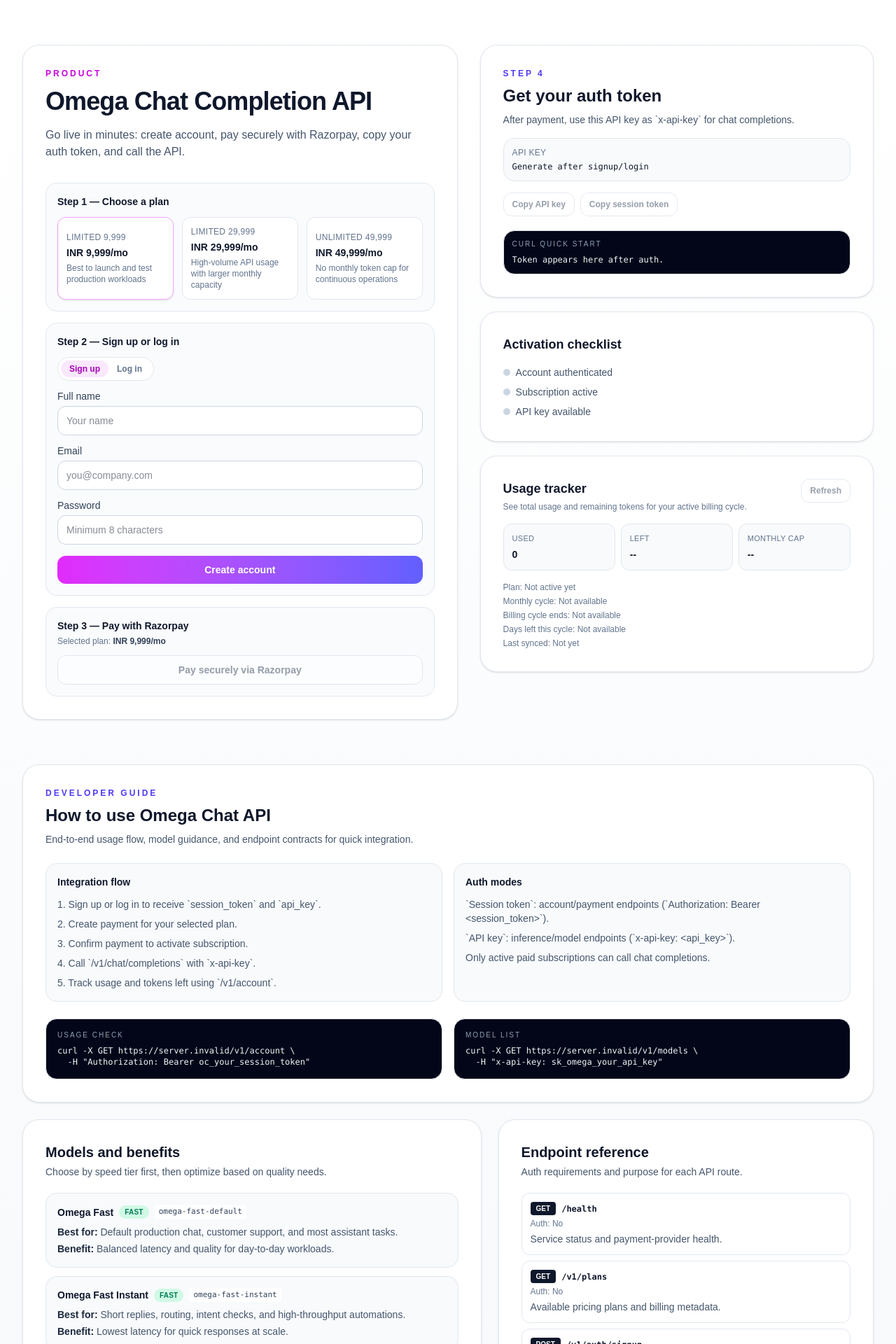
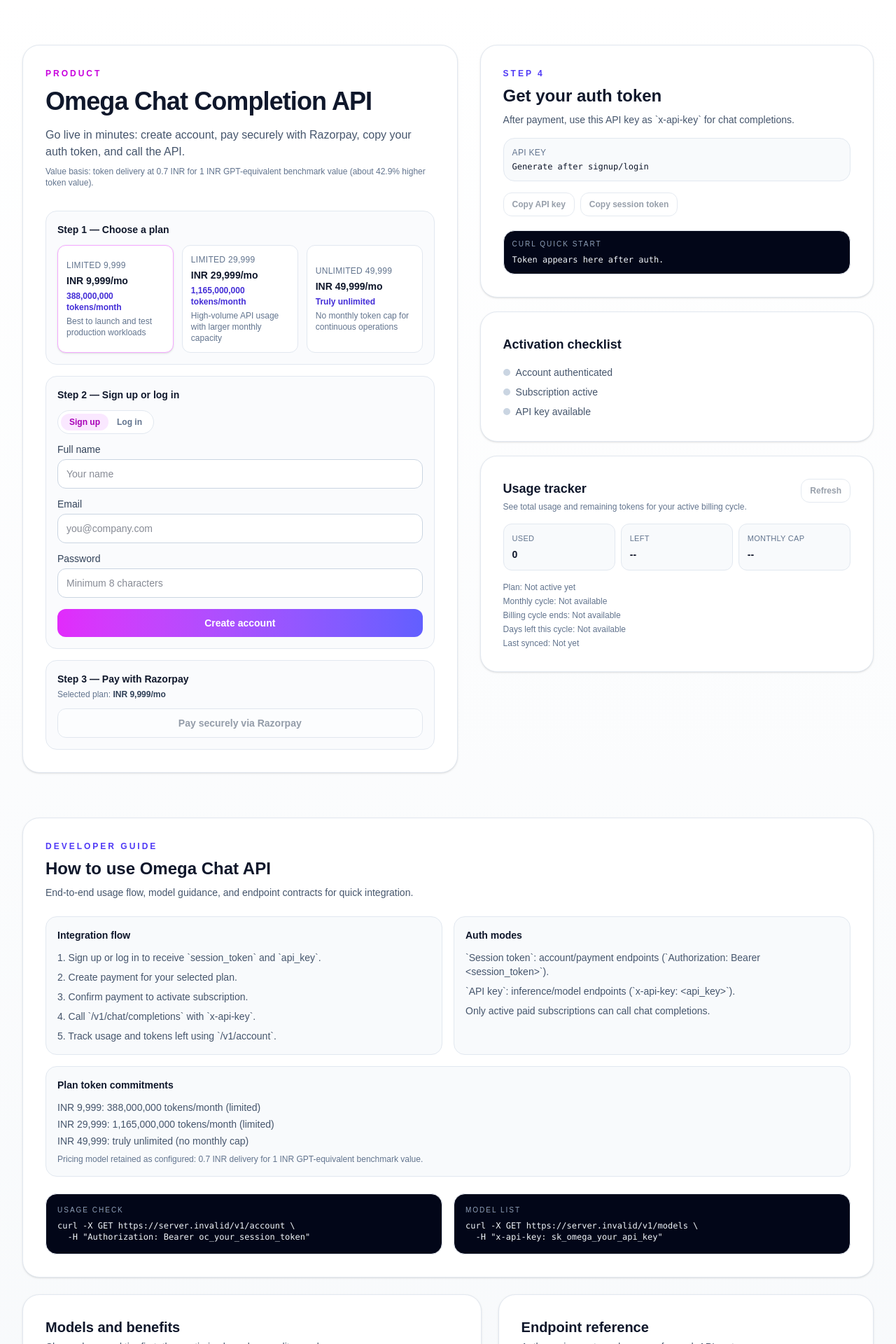
Before and after one commit to DivertoAI/omegaappbuilder-landing, a Next.js app: page /omega-chat-api in a window 1280 px wide. Shown: the top 1920 px of the page at 70% size. Built offline with nearby package versions, Linux system fonts and the light colour scheme; no server answers.

Commit message:
Update Omega Chat page with token commitments and value-basis messaging

```diff
--- a/src/app/page.tsx
+++ b/src/app/page.tsx
@@ -162,6 +162,22 @@
                         </span>
                         <span className="block text-xs text-slate-500">
                           Sign up, pay with Razorpay, get your auth token, and call chat completions.
+                        </span>
+                      </span>
+                    </Link>
+                    <Link
+                      href="/omega-reach"
+                      className="flex items-start gap-3 rounded-xl p-3 transition hover:bg-slate-50"
+                    >
+                      <span className="flex h-10 w-10 items-center justify-center rounded-xl bg-emerald-50">
+                        <Image src="/icons/spark.svg" alt="" width={20} height={20} />
+                      </span>
+                      <span className="flex-1">
+                        <span className="flex flex-wrap items-center gap-2 text-sm font-semibold text-slate-900">
+                          Omega Reach - Whatsapp assistant
+                        </span>
+                        <span className="block text-xs text-slate-500">
+                          WhatsApp-first assistant for auto-replies, lead capture, and follow-up workflows.
                         </span>
                       </span>
                     </Link>
--- a/src/app/sitemap.ts
+++ b/src/app/sitemap.ts
@@ -16,6 +16,7 @@
     "/account",
     "/dental-ai",
     "/omega-chat-api",
+    "/omega-reach",
     "/pay",
     "/legal/privacy",
     "/legal/terms",
--- a/src/components/products/OmegaChatApiClient.tsx
+++ b/src/components/products/OmegaChatApiClient.tsx
@@ -16,6 +16,7 @@
   name: string;
   price: string;
   tagline: string;
+  monthlyTokens: string;
 };
 
 type UsageSnapshot = {
@@ -34,18 +35,21 @@
     name: 'Limited 9,999',
     price: 'INR 9,999/mo',
     tagline: 'Best to launch and test production workloads',
+    monthlyTokens: '388,000,000 tokens/month',
   },
   {
     id: 'omega_limited_29999',
     name: 'Limited 29,999',
     price: 'INR 29,999/mo',
     tagline: 'High-volume API usage with larger monthly capacity',
+    monthlyTokens: '1,165,000,000 tokens/month',
   },
   {
     id: 'omega_unlimited_49999',
     name: 'Unlimited 49,999',
     price: 'INR 49,999/mo',
     tagline: 'No monthly token cap for continuous operations',
+    monthlyTokens: 'Truly unlimited',
   },
 ];
 
@@ -642,6 +646,10 @@
             <p className="mt-4 text-base text-slate-600">
               Go live in minutes: create account, pay securely with Razorpay, copy your auth token, and call the API.
             </p>
+            <p className="mt-2 text-xs text-slate-500">
+              Value basis: token delivery at 0.7 INR for 1 INR GPT-equivalent benchmark value (about 42.9% higher
+              token value).
+            </p>
 
             <div className="mt-8 space-y-4">
               <div className="rounded-2xl border border-slate-200 bg-slate-50/70 p-4">
@@ -660,6 +668,7 @@
                     >
                       <p className="text-xs uppercase tracking-wide text-slate-500">{plan.name}</p>
                       <p className="mt-1 text-sm font-semibold text-slate-900">{plan.price}</p>
+                      <p className="mt-1 text-xs font-semibold text-indigo-700">{plan.monthlyTokens}</p>
                       <p className="mt-1 text-xs text-slate-500">{plan.tagline}</p>
                     </button>
                   ))}
@@ -916,6 +925,18 @@
                 <li>Only active paid subscriptions can call chat completions.</li>
               </ul>
             </div>
+
+            <div className="rounded-2xl border border-slate-200 bg-slate-50 p-4 md:col-span-2">
+              <p className="text-sm font-semibold text-slate-900">Plan token commitments</p>
+              <ul className="mt-3 space-y-1 text-sm text-slate-600">
+                <li>INR 9,999: 388,000,000 tokens/month (limited)</li>
+                <li>INR 29,999: 1,165,000,000 tokens/month (limited)</li>
+                <li>INR 49,999: truly unlimited (no monthly cap)</li>
+              </ul>
+              <p className="mt-2 text-xs text-slate-500">
+                Pricing model retained as configured: 0.7 INR delivery for 1 INR GPT-equivalent benchmark value.
+              </p>
+            </div>
           </div>
 
           <div className="mt-6 grid gap-4 lg:grid-cols-2">
```
